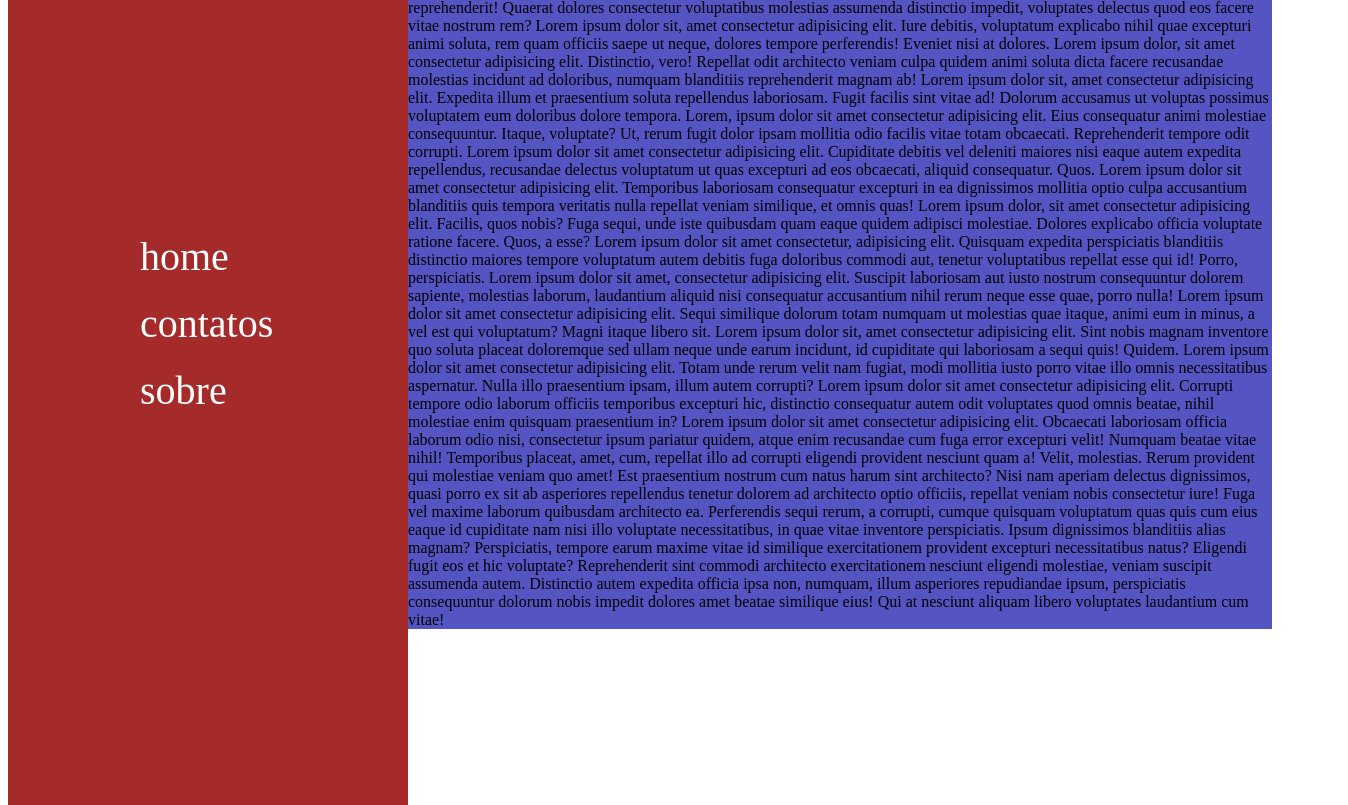
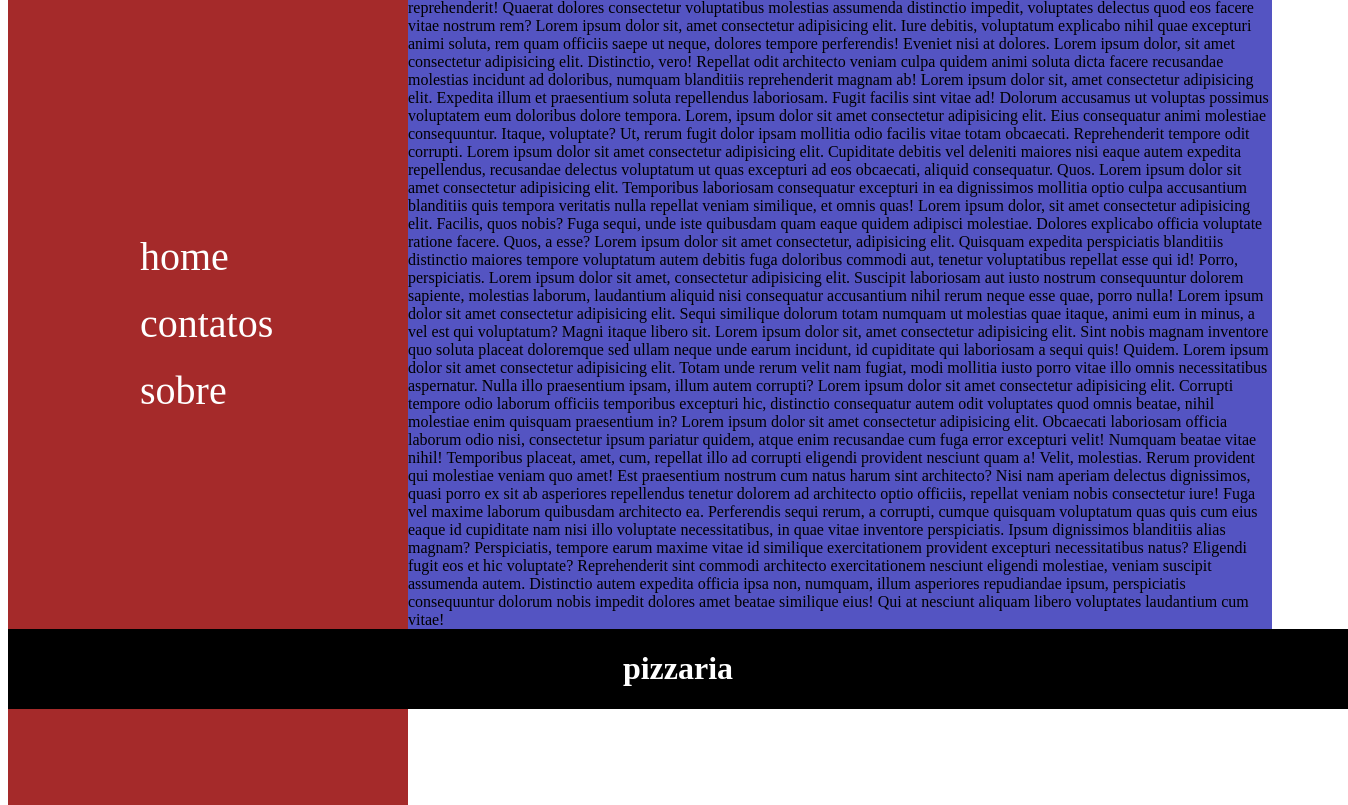
Before and after one commit to RafaelMendes01/projeto01html, a plain HTML site: page index.html in a window 1280 px wide. Shown: the part 453-1258 px from the top of the page, 1348 px wide, since content can reach past the window. Drawn offline with Linux system fonts and the light colour scheme.

Commit message:
footer adicionado

```diff
--- a/index.html
+++ b/index.html
@@ -49,7 +49,9 @@
         Distinctio autem expedita officia ipsa non, numquam, illum asperiores repudiandae ipsum, perspiciatis consequuntur dolorum nobis impedit dolores amet beatae similique eius! Qui at nesciunt aliquam libero voluptates laudantium cum vitae!
 
     </main>
-    <footer></footer>
+    <footer>
+        <h1>pizzaria</h1>
+    </footer>
 
 </body>
 </html>
--- a/style.css
+++ b/style.css
@@ -37,3 +37,12 @@ aside>ul>li{
     font-size: 40px;
     margin-top: 20px;
 }
+footer{
+    background-color: black;
+    position: absolute;
+    width: 1340px;;
+}
+footer>h1{
+    color: white;
+    text-align: center;
+}
```
